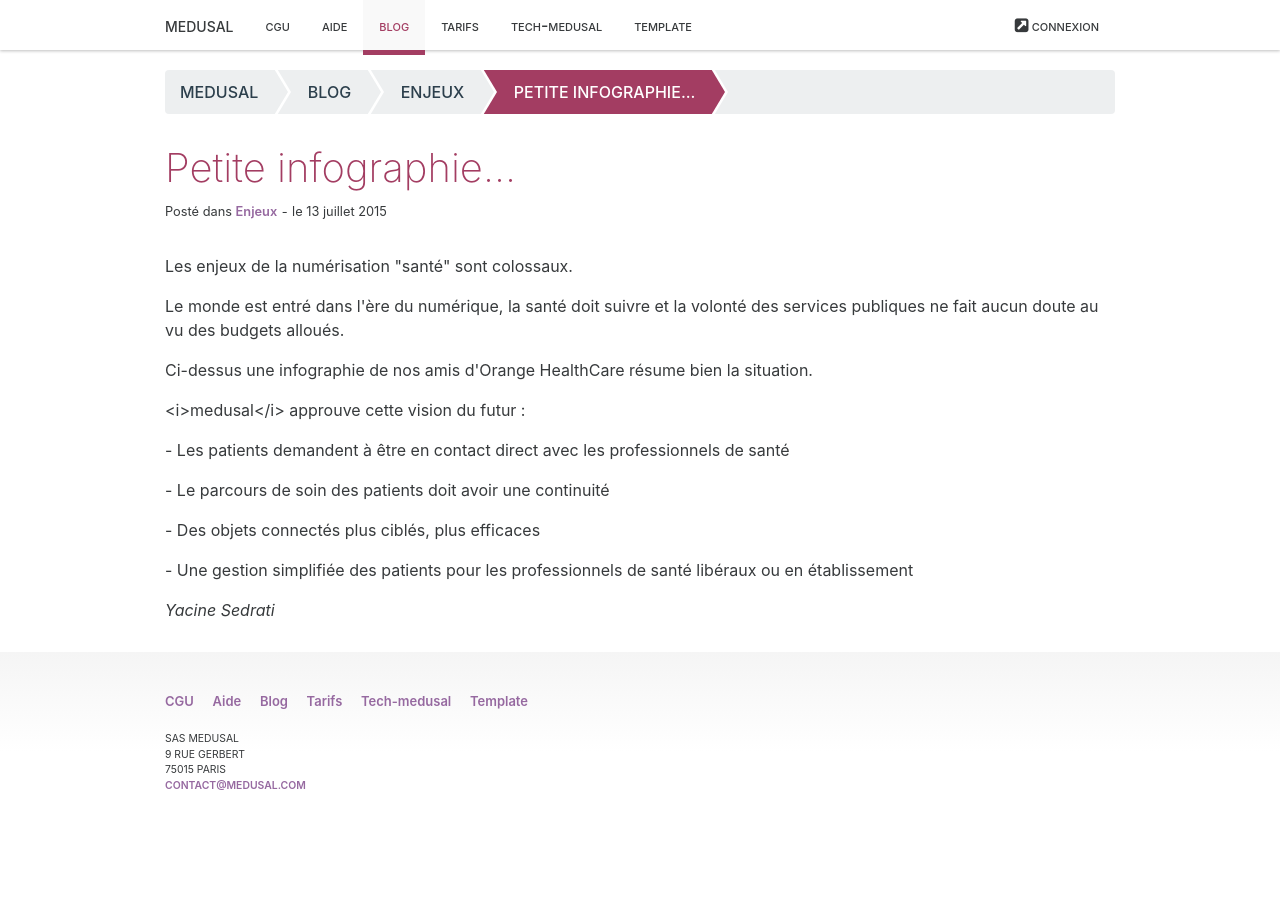
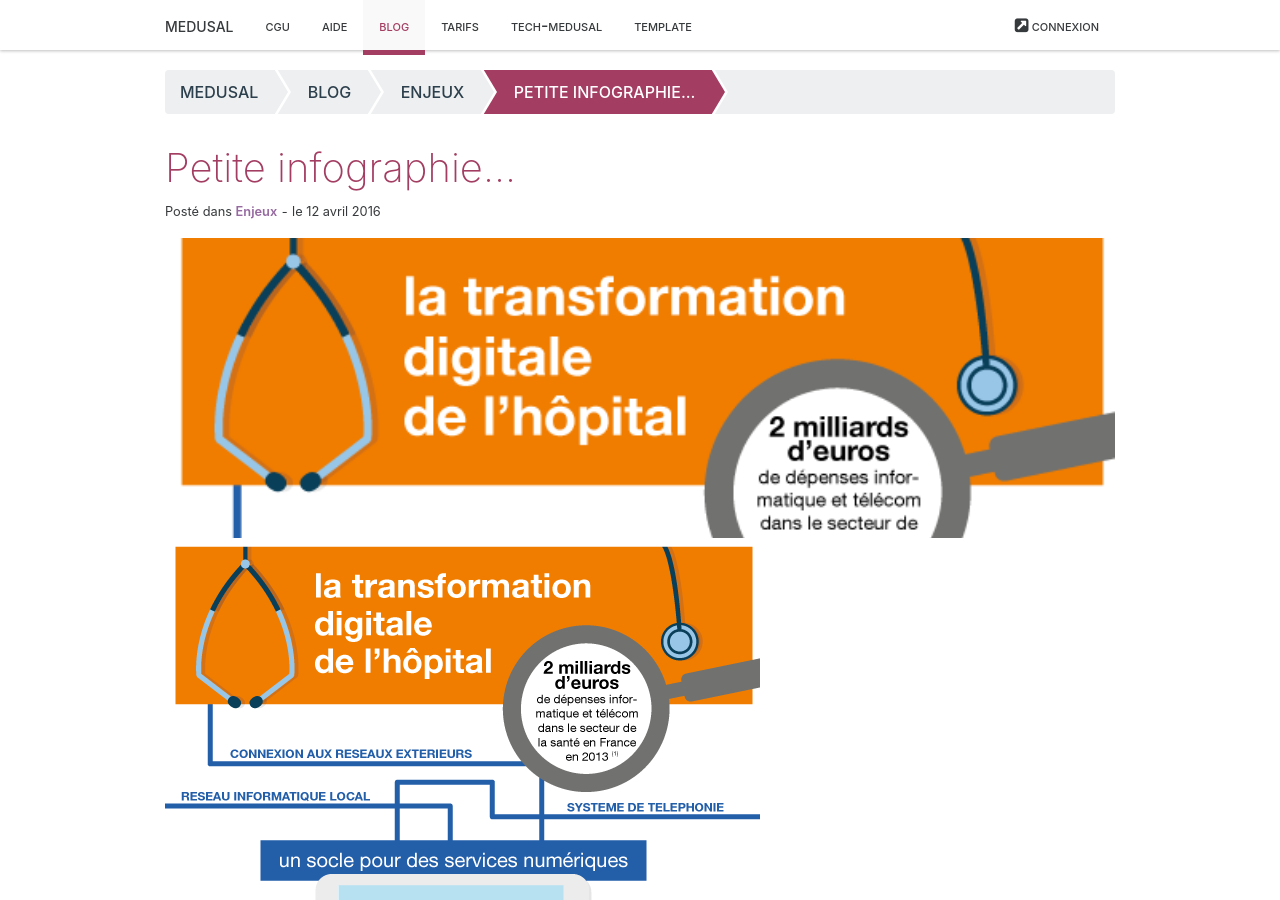
Before and after one commit to medusal/medusal.github.io, a Jekyll site: the page built from _posts/2015-07-13-synthese-petite-infographie.html, in a window 1280 px wide and 900 px high. Built offline with Jekyll 4.4.1, drawn with Linux system fonts in a browser that asks for light colours; some of the changed text lies outside the part shown.

Commit message:
Update from Forestry.io - 2015-07-13-synthese-petite-infographie.html

```diff
--- a/_posts/2015-07-13-synthese-petite-infographie.html
+++ b/_posts/2015-07-13-synthese-petite-infographie.html
@@ -1,19 +1,20 @@
 ---
 title: Petite infographie...
-date: 2015-07-13 10:33:39.000000000 +02:00
+date: '2016-04-12 08:33:00'
 type: post
 categories:
 - Enjeux
 tags: []
-banner: null
+banner: "/assets/infographie-bandeau.png"
 excerpt: ''
 author: Yacine Sedrati
 ---
+<img src="{{ site.baseurl }}/assets/infographie-la-transformation-digitale-de-lhopital-fr.png" alt="Infographie" width="595" height="1622" />
 <p>Les enjeux de la numérisation "santé" sont colossaux.</p>
 <p>Le monde est entré dans l'ère du numérique, la santé doit suivre et la volonté des services publiques ne fait aucun doute au vu des budgets alloués.</p>
 <p>Ci-dessus une infographie de nos amis d'Orange HealthCare résume bien la situation.</p>
 <p><!--more--></p>
-<p>&lt;i&gt;medusal&lt;/i&gt; approuve cette vision du futur :</p>
+<p><i>medusal</i> approuve cette vision du futur :</p>
 <p>- Les patients demandent à être en contact direct avec les professionnels de santé</p>
 <p>- Le parcours de soin des patients doit avoir une continuité</p>
 <p>- Des objets connectés plus ciblés, plus efficaces</p>
```
Also changed, not shown: assets/infographie-bandeau.png (added).
